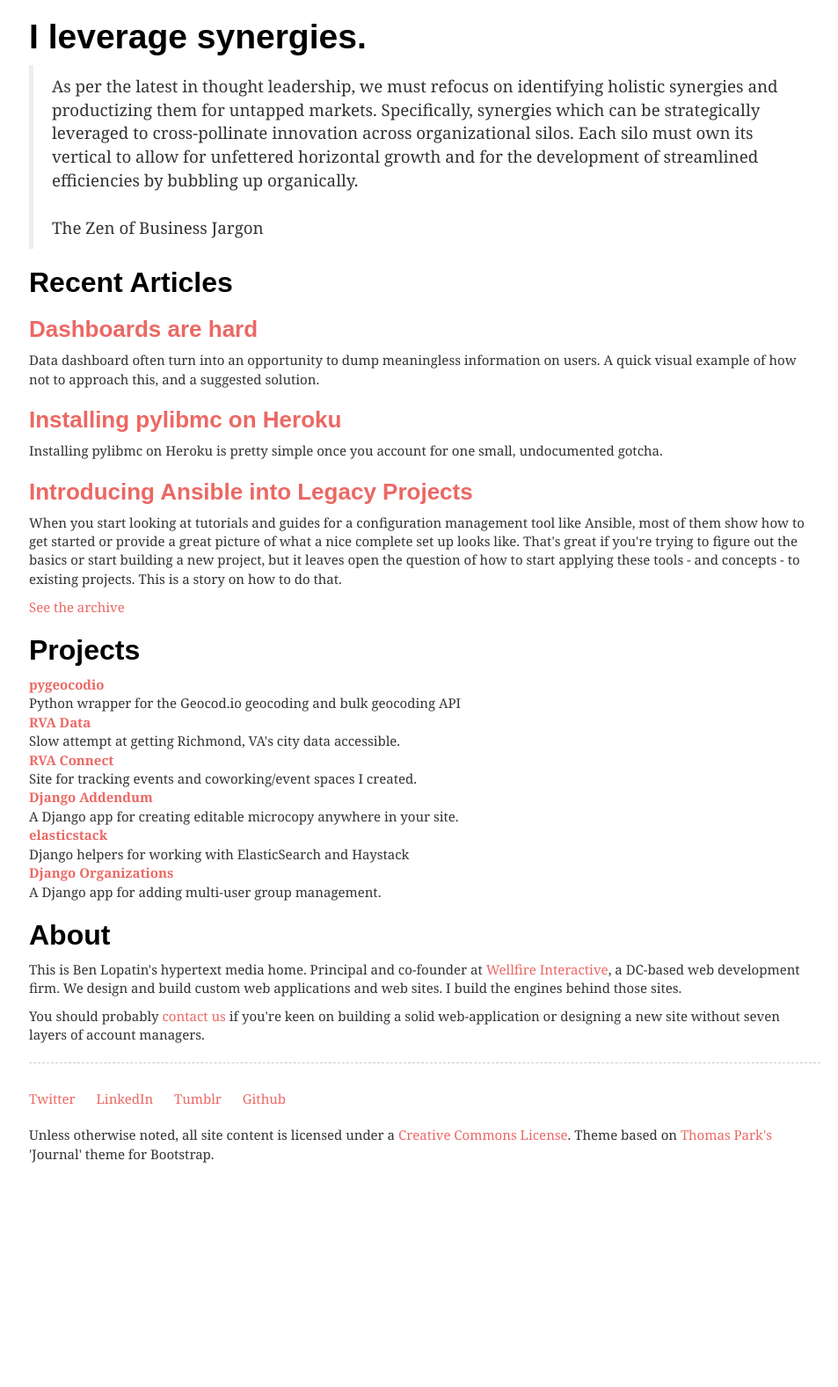
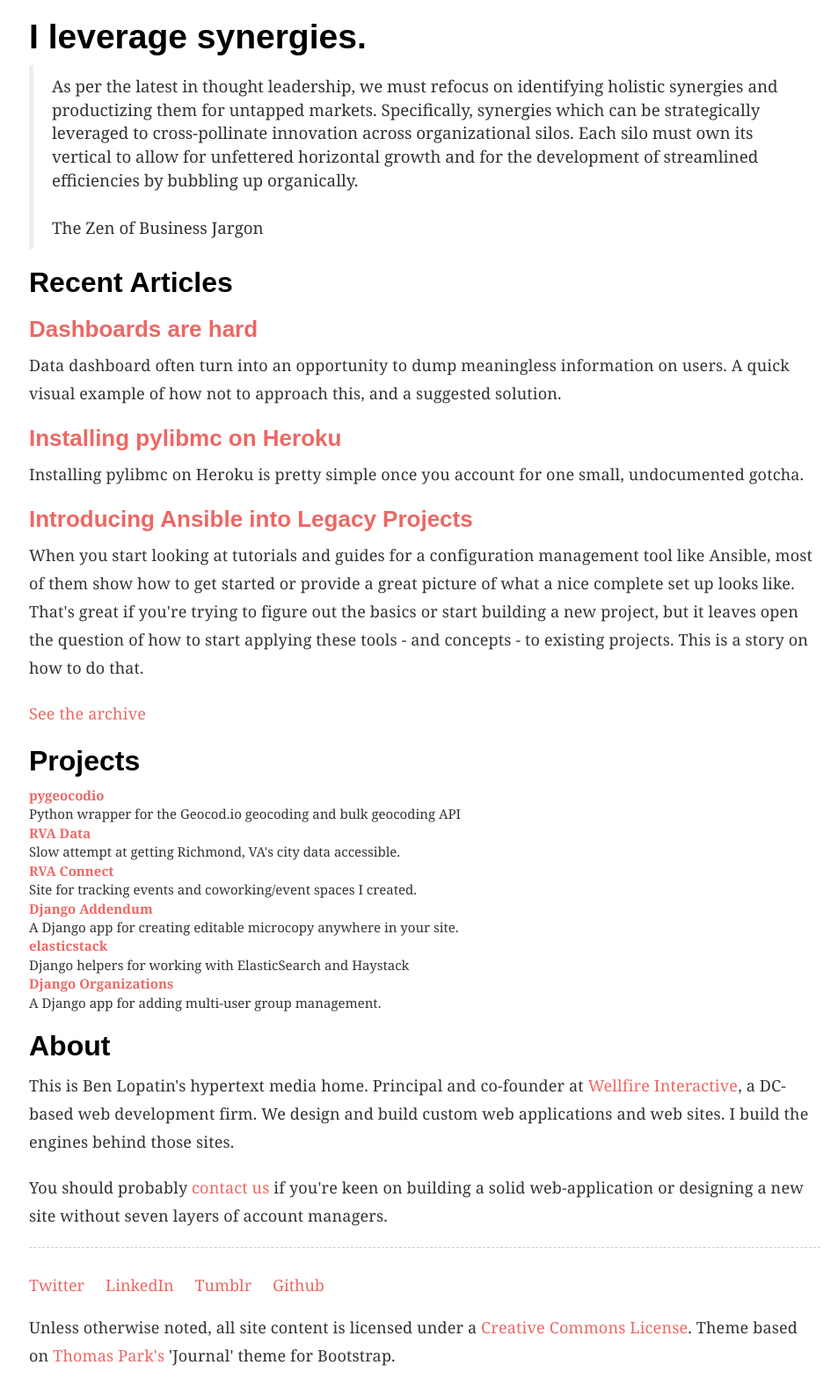
Before and after one commit to bennylope/bennylope.github.com, a Jekyll site: the page built from index.html, in a window 1280 px wide. Shown: the whole page at 88% size, without its empty margins (157-1110 px from the left). Built offline with Jekyll 4.4.1, drawn with Linux system fonts in a browser that asks for light colours; some web fonts are replaced; the list of posts is cut into pages by our own code; comment, search, counter and statistics services are not loaded; before the commit the page ends 1334 px from its top, so only the background shows below that.

Commit message:
Paragraph spacing

```diff
--- a/_layouts/base.html
+++ b/_layouts/base.html
@@ -6,6 +6,8 @@
     <link rel="stylesheet" href="/css/bootswatch.min.css" type="text/css" media="screen">
     <style>
       body {max-width: 900px; margin: 0.5rem auto; color: #333;}
+      p { font-size: 18px; line-height: 32px; letter-spacing: 0.166667px; margin-bottom: 20px; }
+      li { font-size: 18px; line-height: 24px; }
       footer { border-top: 1px dashed #ccc; padding-top: 30px; margin-top: 20px;}
       ul.identities { list-style: none; margin: 0 0 2rem 0; padding: 0; display: inline-block;}
       ul.identities li { list-style: none; padding-right: 20px; display: inline-block;}
```
